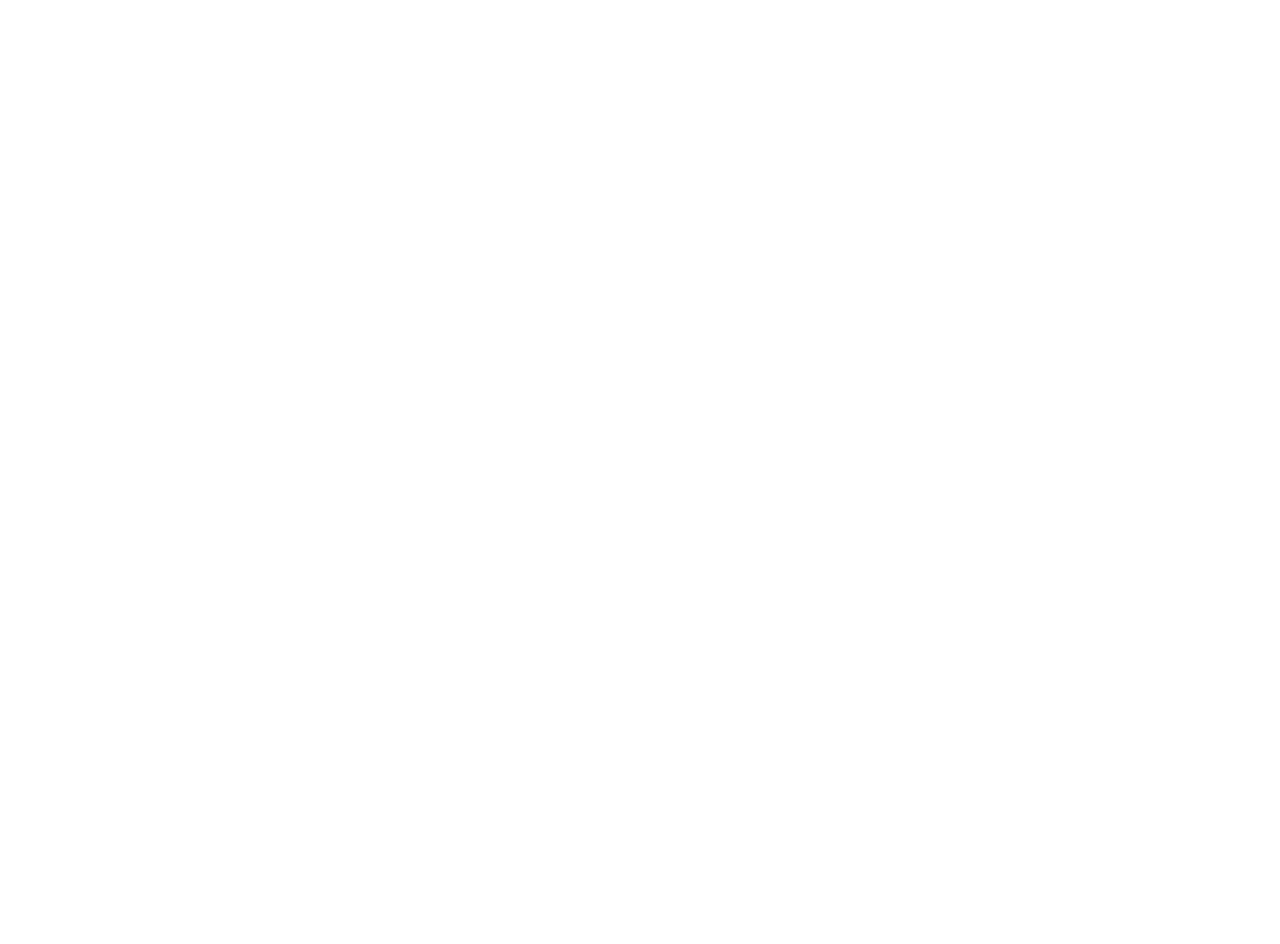
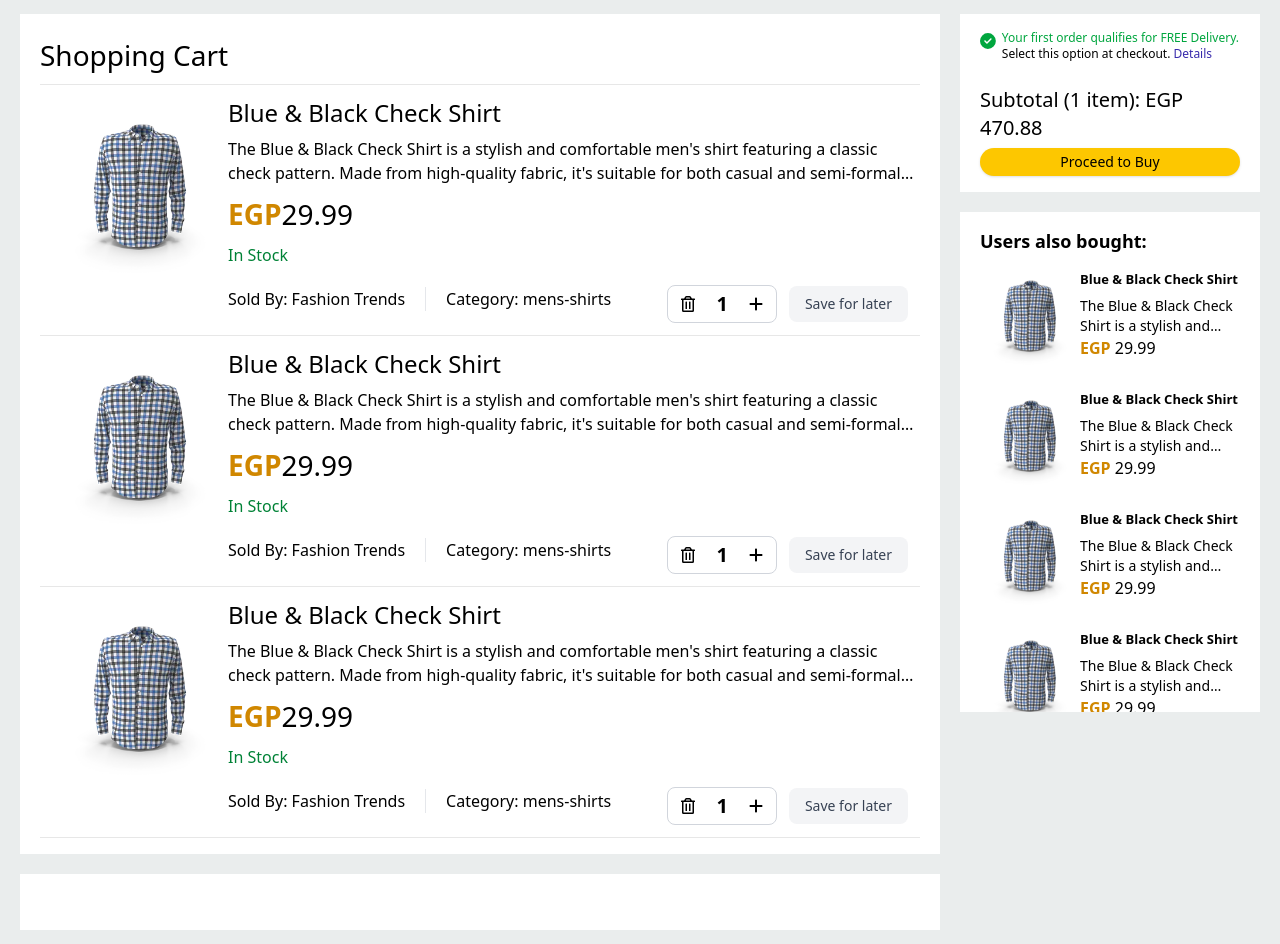
Before and after one commit to abdallah-ramadan/amazon-clone, a React (Vite) app: page / in a window 1280 px wide. Before the commit the page ends 800 px from the top, so only its background shows below. Built offline with nearby package versions, Linux system fonts and the light colour scheme.

Commit message:
edit other products component styles

```diff
--- a/src/App.jsx
+++ b/src/App.jsx
@@ -5,7 +5,7 @@ function App() {
 
   return (
     <div>
-
+      <Cart />
     </div>
   )
 }
--- a/src/components/CartOtherProduct.jsx
+++ b/src/components/CartOtherProduct.jsx
@@ -3,8 +3,13 @@ import CartOtherProductItem from '../components/CartOtherProductItem'
 
 function CartOtherProduct() {
     return (
-        <div className=' bg-white hidden lg:block px-5 pt-4'>
+        <div className=' bg-white hidden lg:block px-5 pt-4 max-h-[500px] overflow-y-auto  [scrollbar-width:thin] [scrollbar-color:#9ca3af_#f3f4f6]'>
             <h2 className='mb-2.5 font-semibold text-[18px]'>Users also bought:</h2>
+            <CartOtherProductItem />
+            <CartOtherProductItem />
+            <CartOtherProductItem />
+            <CartOtherProductItem />
+            <CartOtherProductItem />
             <CartOtherProductItem />
             <CartOtherProductItem />
             <CartOtherProductItem />
```
